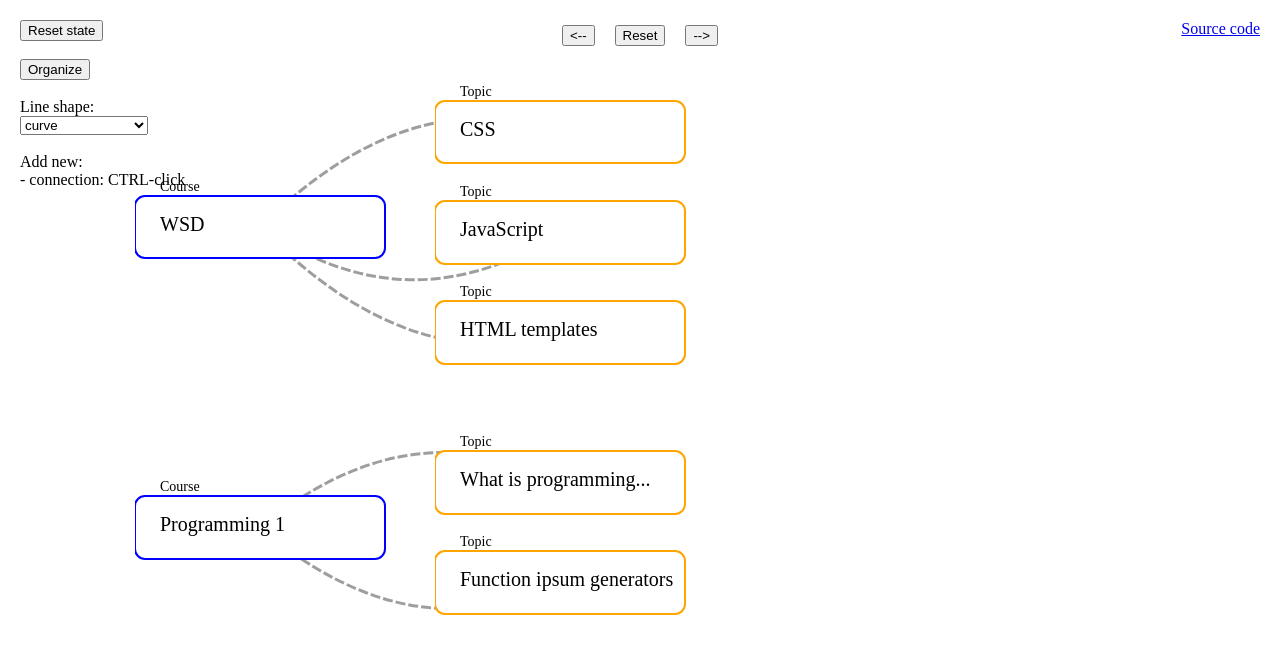
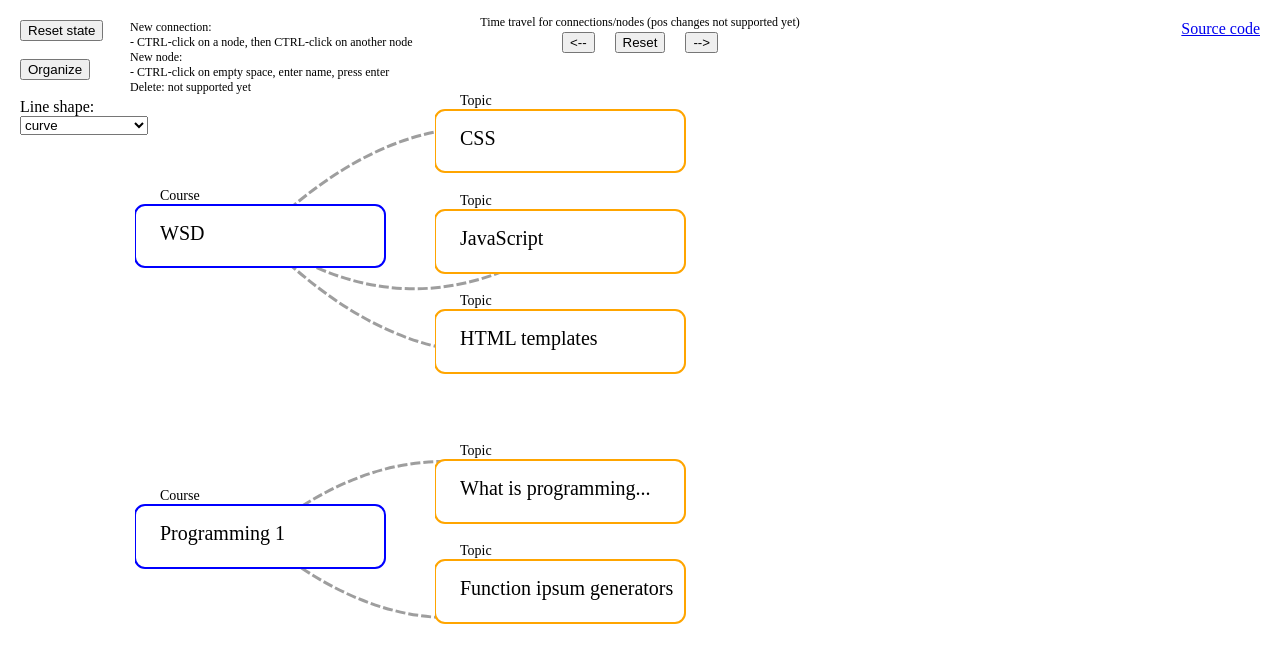
Before and after one commit to piehei/course-curriculum-graph, a Vue app in the folder client/: page / in a window 1280 px wide. Shown: the top 662 px of the page. Built offline with nearby package versions, Linux system fonts and the light colour scheme.

Commit message:
clearer instructions for time travel + new connection/node

```diff
--- a/client/src/App.vue
+++ b/client/src/App.vue
@@ -31,13 +31,21 @@
         </option>
       </select>
 
-      <br><br>
-      Add new:<br>
-      - connection: CTRL-click
     </div>
 
+    <div id="add-instructions">
+      New connection:<br>
+      - CTRL-click on a node, then CTRL-click on another node
+      <br>
+      New node:<br>
+      - CTRL-click on empty space, enter name, press enter
+      <br>
+      Delete: not supported yet
+    </div>
 
     <div id="traveler">
+      Time travel for connections/nodes (pos changes not supported yet)
+      <br>
       <button @click="travel(-1)"><--</button>
       <button @click="resetTravel">Reset</button>
       <button @click="travel(1)">--> </button>
@@ -215,16 +223,23 @@ export default {
 
   #traveler {
     text-align: center;
-    margin-top: -10px;
+    margin-top: -20px;
+    font-size:12px;
   }
 
   #traveler button {
-    margin: 0 10px;
+    margin: 2px 10px;
   }
 
   svg {
     user-select: none;
   }
 
+  #add-instructions {
+    position: absolute;
+    top: 10px;
+    left: 120px;
+    font-size: 12px;
+  }
 
 </style>
```
